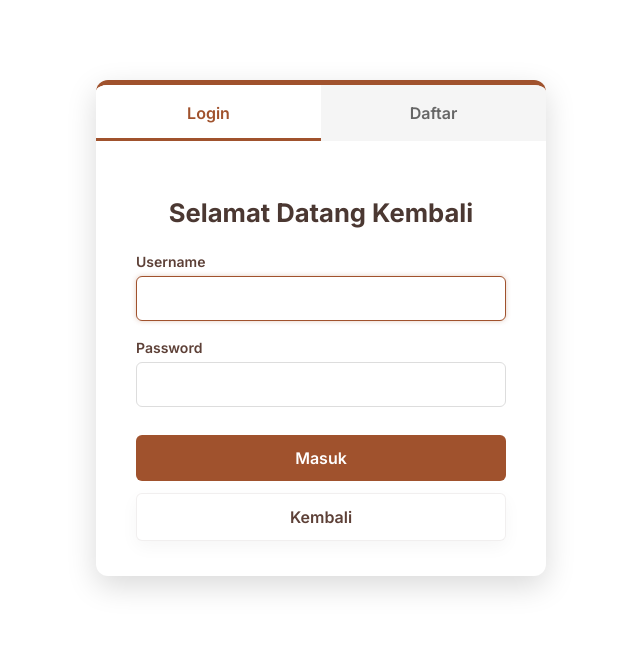
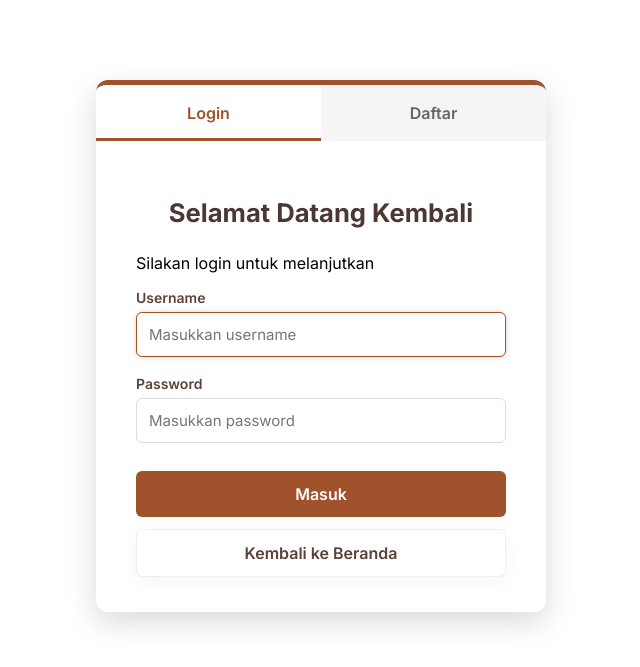
Before and after one commit to CallMeSon/Project-Pemweb, a PHP site: page /auth.php in a window 1280 px wide. Shown: the top 667 px of the page, without its empty margins (319-959 px from the left). Run offline with PHP 8.4, Linux system fonts and the light colour scheme.

Commit message:
update admin - still debugging

```diff
--- a/auth.php
+++ b/auth.php
@@ -3,9 +3,14 @@ include 'db_connect.php';
 $error = '';
 $success = '';
 
-// Jika sudah login, redirect ke index.php
+// Jika sudah login, redirect sesuai role
 if (isset($_SESSION['user_id'])) {
+    // Cek apakah admin atau user biasa
+    if ($_SESSION['username'] === 'Admin') {
+        header("Location: admin_dashboard.php");
+    } else {
         header("Location: index.php");
+    }
     exit;
 }
 
@@ -14,7 +19,7 @@ if ($_SERVER["REQUEST_METHOD"] == "POST" && isset($_POST['login'])) {
     $username = $_POST['username'];
     $password = $_POST['password'];
 
-    $stmt = $conn->prepare("SELECT id, password, nama_lengkap FROM users WHERE username = ?");
+    $stmt = $conn->prepare("SELECT id, password, nama_lengkap, username FROM users WHERE username = ?");
     $stmt->bind_param("s", $username);
     $stmt->execute();
     $result = $stmt->get_result();
@@ -23,11 +28,17 @@ if ($_SERVER["REQUEST_METHOD"] == "POST" && isset($_POST['login'])) {
         $user = $result->fetch_assoc();
 
         if (password_verify($password, $user['password'])) {
+            // Set session
             $_SESSION['user_id'] = $user['id'];
-            $_SESSION['username'] = $username;
+            $_SESSION['username'] = $user['username'];
             $_SESSION['nama_lengkap'] = $user['nama_lengkap'];
 
+            // Redirect berdasarkan role
+            if ($user['username'] === 'Admin') {
+                header("Location: admin_dashboard.php");
+            } else {
                 header("Location: index.php");
+            }
             exit;
         } else {
             $error = "Username atau password salah.";
@@ -46,6 +57,10 @@ if ($_SERVER["REQUEST_METHOD"] == "POST" && isset($_POST['register'])) {
     $alamat = $_POST['alamat'];
     $telepon = $_POST['telepon'];
 
+    // Validasi: Tidak boleh register dengan username "Admin"
+    if (strtolower($username) === 'admin') {
+        $error = "Username 'Admin' adalah username khusus dan tidak dapat digunakan untuk registrasi.";
+    } else {
         $hashed_password = password_hash($password, PASSWORD_BCRYPT);
 
         try {
@@ -64,6 +79,7 @@ if ($_SERVER["REQUEST_METHOD"] == "POST" && isset($_POST['register'])) {
             }
         }
     }
+}
 $conn->close();
 ?>
 
@@ -72,7 +88,7 @@ $conn->close();
 <head>
     <meta charset="UTF-8">
     <meta name="viewport" content="width=device-width, initial-scale=1.0">
-    <title>Login & Register - Kedai Kopi</title>
+    <title>Login & Register - Radal&Beans</title>
     <link rel="stylesheet" href="css/auth.css">
 </head>
 <body>
@@ -98,46 +114,50 @@ $conn->close();
             <!-- FORM LOGIN -->
             <div id="login-form" class="auth-form active">
                 <h2 class="auth-title">Selamat Datang Kembali</h2>
+                <p class="auth-subtitle">Silakan login untuk melanjutkan</p>
                 <form action="auth.php" method="POST">
                     <div class="form-group">
                         <label for="username">Username</label>
-                        <input type="text" id="username" name="username" required autofocus>
+                        <input type="text" id="username" name="username" required autofocus placeholder="Masukkan username">
                     </div>
                     <div class="form-group">
                         <label for="password">Password</label>
-                        <input type="password" id="password" name="password" required>
+                        <input type="password" id="password" name="password" required placeholder="Masukkan password">
                     </div>
+
                     <button type="submit" name="login" class="btn-submit">Masuk</button>
-                    <a href="index.php" class="back">Kembali</a>
+                    <a href="index.php" class="back">Kembali ke Beranda</a>
                 </form>
             </div>
 
             <!-- FORM REGISTER -->
             <div id="register-form" class="auth-form">
                 <h2 class="auth-title">Buat Akun Baru</h2>
+                <p class="auth-subtitle">Daftar untuk mulai berbelanja</p>
                 <form action="auth.php" method="POST">
                     <div class="form-group">
                         <label for="reg_username">Username</label>
-                        <input type="text" id="reg_username" name="reg_username" required>
+                        <input type="text" id="reg_username" name="reg_username" required placeholder="Pilih username unik">
+                        <small class="form-hint">Username tidak boleh "Admin"</small>
                     </div>
                     <div class="form-group">
                         <label for="reg_password">Password</label>
-                        <input type="password" id="reg_password" name="reg_password" required>
+                        <input type="password" id="reg_password" name="reg_password" required placeholder="Minimal 6 karakter" minlength="6">
                     </div>
                     <div class="form-group">
                         <label for="nama_lengkap">Nama Lengkap</label>
-                        <input type="text" id="nama_lengkap" name="nama_lengkap" required>
+                        <input type="text" id="nama_lengkap" name="nama_lengkap" required placeholder="Nama lengkap Anda">
                     </div>
                     <div class="form-group">
                         <label for="alamat">Alamat</label>
-                        <textarea id="alamat" name="alamat"></textarea>
+                        <textarea id="alamat" name="alamat" rows="3" placeholder="Alamat lengkap untuk pengiriman"></textarea>
                     </div>
                     <div class="form-group">
                         <label for="telepon">No. Telepon</label>
-                        <input type="tel" id="telepon" name="telepon">
+                        <input type="tel" id="telepon" name="telepon" placeholder="Contoh: 08123456789">
                     </div>
                     <button type="submit" name="register" class="btn-submit">Daftar Sekarang</button>
-                    <a href="index.php" class="back">Kembali</a>
+                    <a href="index.php" class="back">Kembali ke Beranda</a>
                 </form>
             </div>
         </div>
@@ -158,9 +178,12 @@ $conn->close();
 
         // Jika ada error/success dari register, tampilkan tab register
         <?php if (isset($_POST['register']) || (isset($_POST['reg_username']))): ?>
-            switchTab('register');
-            document.querySelectorAll('.auth-tab')[1].classList.add('active');
-            document.querySelectorAll('.auth-tab')[0].classList.remove('active');
+            const registerTab = document.querySelectorAll('.auth-tab')[1];
+            const loginTab = document.querySelectorAll('.auth-tab')[0];
+            registerTab.classList.add('active');
+            loginTab.classList.remove('active');
+            document.getElementById('register-form').classList.add('active');
+            document.getElementById('login-form').classList.remove('active');
         <?php endif; ?>
     </script>
 </body>
--- a/cart.php
+++ b/cart.php
@@ -36,8 +36,8 @@ if (!empty($cart)) {
 <!DOCTYPE html>
 <html lang="id">
 <head>
-    <title>Keranjang Belanja - Kedai Kopi</title>
-     <link href="https://fonts.googleapis.com/css2?family=Poppins:wght@300;400;500;600;700&display=swap" rel="stylesheet">
+    <title>Keranjang Belanja - Radal&Beans</title>
+    <link href="https://fonts.googleapis.com/css2?family=Poppins:wght@300;400;500;600;700&display=swap" rel="stylesheet">
     <link rel="stylesheet" href="css/cart.css">
 </head>
 <body>
--- a/checkout.php
+++ b/checkout.php
@@ -52,7 +52,7 @@ if (!empty($cart)) {
 <head>
     <meta charset="UTF-8">
     <meta name="viewport" content="width=device-width, initial-scale=1.0">
-    <title>Checkout - Kedai Kopi</title>
+    <title>Checkout - Radal&Beans</title>
     <link href="https://fonts.googleapis.com/css2?family=Poppins:wght@300;400;500;600;700;800&display=swap" rel="stylesheet">
     <link rel="stylesheet" href="css/checkout.css">
 </head>
--- a/index.php
+++ b/index.php
@@ -41,7 +41,7 @@ $result_categories = $conn->query("SELECT id, nama_kategori FROM categories ORDE
     <section class="hero-banner">
         <div class="hero-overlay"></div>
         <div class="hero-content">
-            <h1 class="hero-title">Selamat Datang di Kedai Kopi</h1>
+            <h1 class="hero-title">Selamat Datang di Radal&Beans</h1>
             <p class="hero-subtitle">Nikmati secangkir kebahagiaan dengan kopi pilihan terbaik kami</p>
             <a href="#produk" class="btn btn-hero">Lihat Menu</a>
         </div>
--- a/javascript/index.js
+++ b/javascript/index.js
@@ -160,7 +160,7 @@ function toggleMobileMenu() {
 }
 
 // ===== CONSOLE GREETING =====
-console.log('%c☕ Selamat datang di Kedai Kopi!', 'font-size: 20px; color: #6B4423; font-weight: bold;');
+console.log('%cSelamat datang di Radal&Beans!', 'font-size: 20px; color: #6B4423; font-weight: bold;');
 console.log('%cNikmati pengalaman berbelanja kopi terbaik!', 'font-size: 14px; color: #8B5A3C;');
 
 
--- a/product.php
+++ b/product.php
@@ -67,7 +67,7 @@ if ($is_logged_in) {
 <head>
     <meta charset="UTF-8">
     <meta name="viewport" content="width=device-width, initial-scale=1.0">
-    <title><?php echo htmlspecialchars($product['nama_produk']); ?> - Kedai Kopi</title>
+    <title><?php echo htmlspecialchars($product['nama_produk']); ?> - Radal&Beans</title>
     <link rel="stylesheet" href="css/product.css">
     <link href="https://fonts.googleapis.com/css2?family=Poppins:wght@300;400;500;600;700&display=swap" rel="stylesheet">
     <script src="javascript/index.js"></script>
```
Also changed, not shown: pesanan.php (+5 -31 lines). Lines whose indentation alone changed are shown as unchanged.
